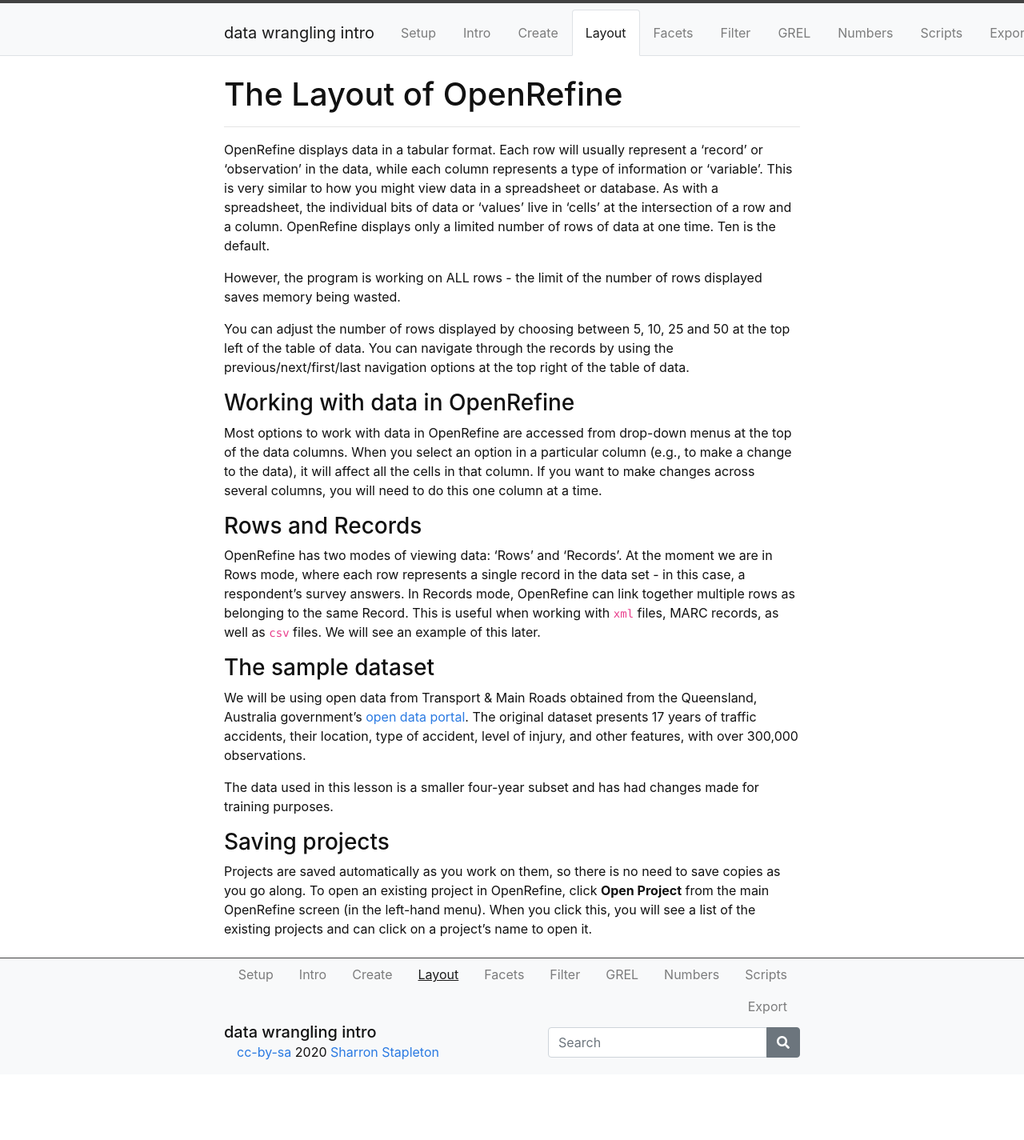
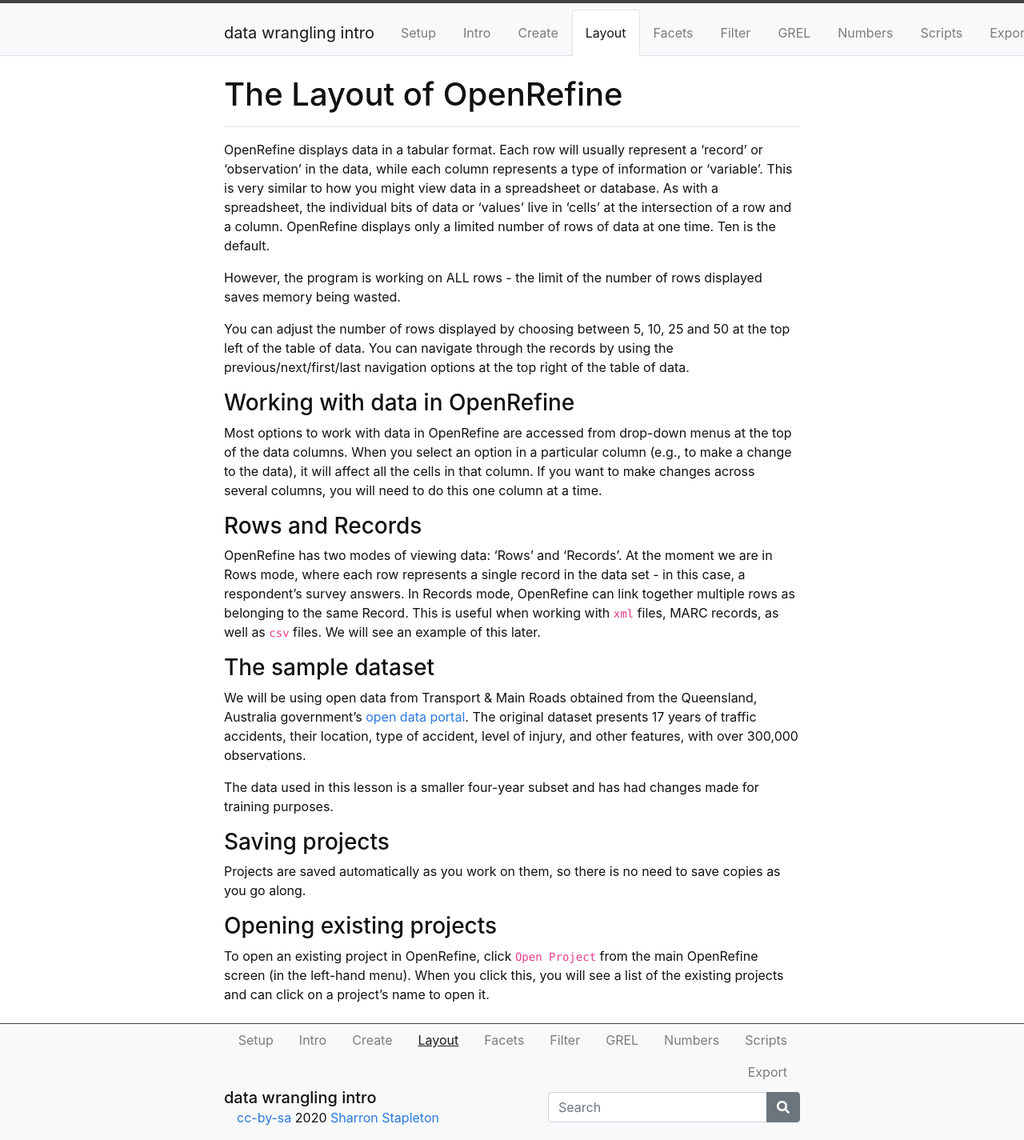
Before and after one commit to GULibrarySandbox/intro-data-wrangle, a Jekyll site: the page built from content/3-lesson.md, in a window 1280 px wide. Shown: the whole page at 80% size. Built offline with Jekyll 4.4.1, drawn with Linux system fonts in a browser that asks for light colours; before the commit the page ends 1343 px from its top, so only the background shows below that.

Commit message:
Update 3-lesson.md

```diff
--- a/content/3-lesson.md
+++ b/content/3-lesson.md
@@ -40,5 +40,8 @@ The data used in this lesson is a smaller four-year subset and has had changes m
 ### Saving projects
 
 Projects are saved automatically as you work on them,  so there is no need to save copies as you go along.
-To open an existing project in OpenRefine, click **Open Project** from the main OpenRefine screen (in the left-hand menu).
+
+### Opening existing projects
+
+To open an existing project in OpenRefine, click  `Open Project`  from the main OpenRefine screen (in the left-hand menu).
 When you click this, you will see a list of the existing projects and can click on a project's name to open it.
```
